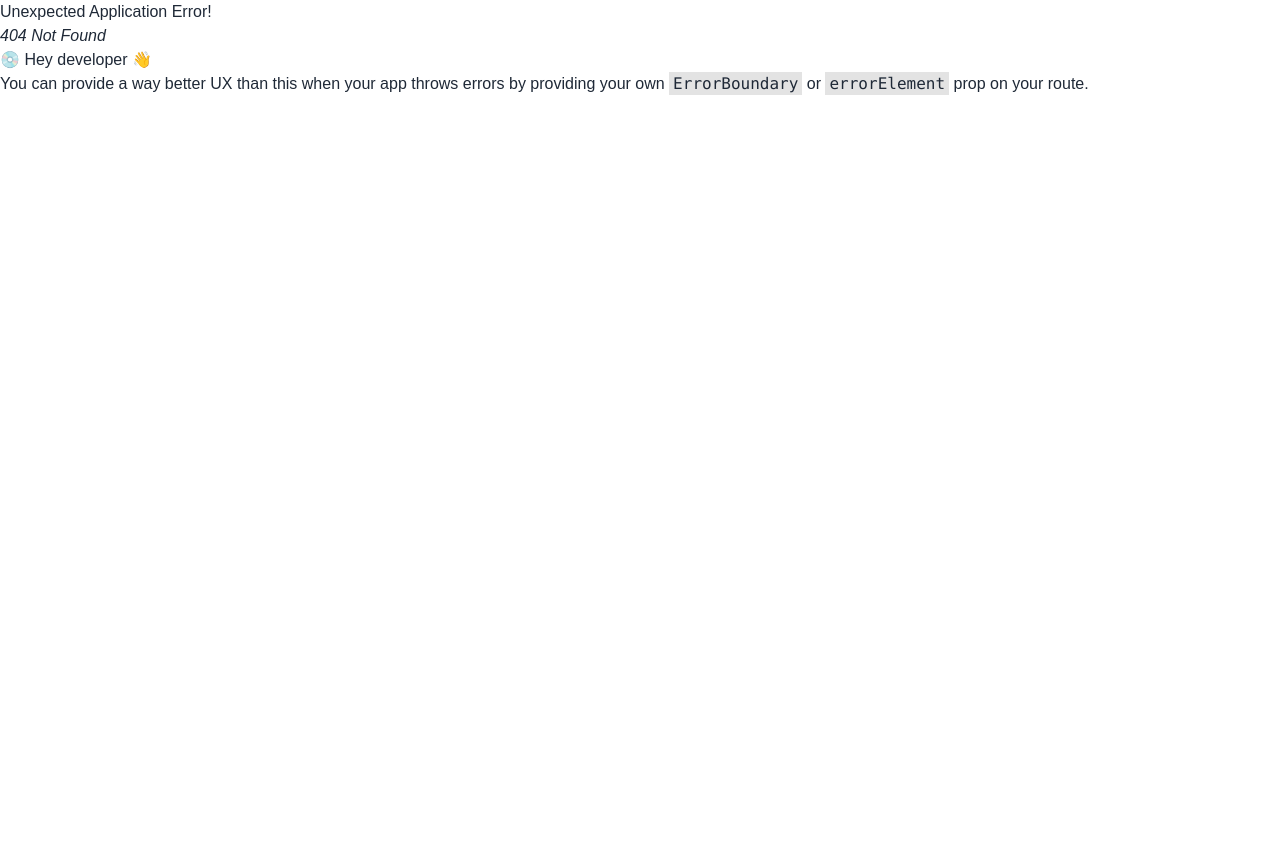
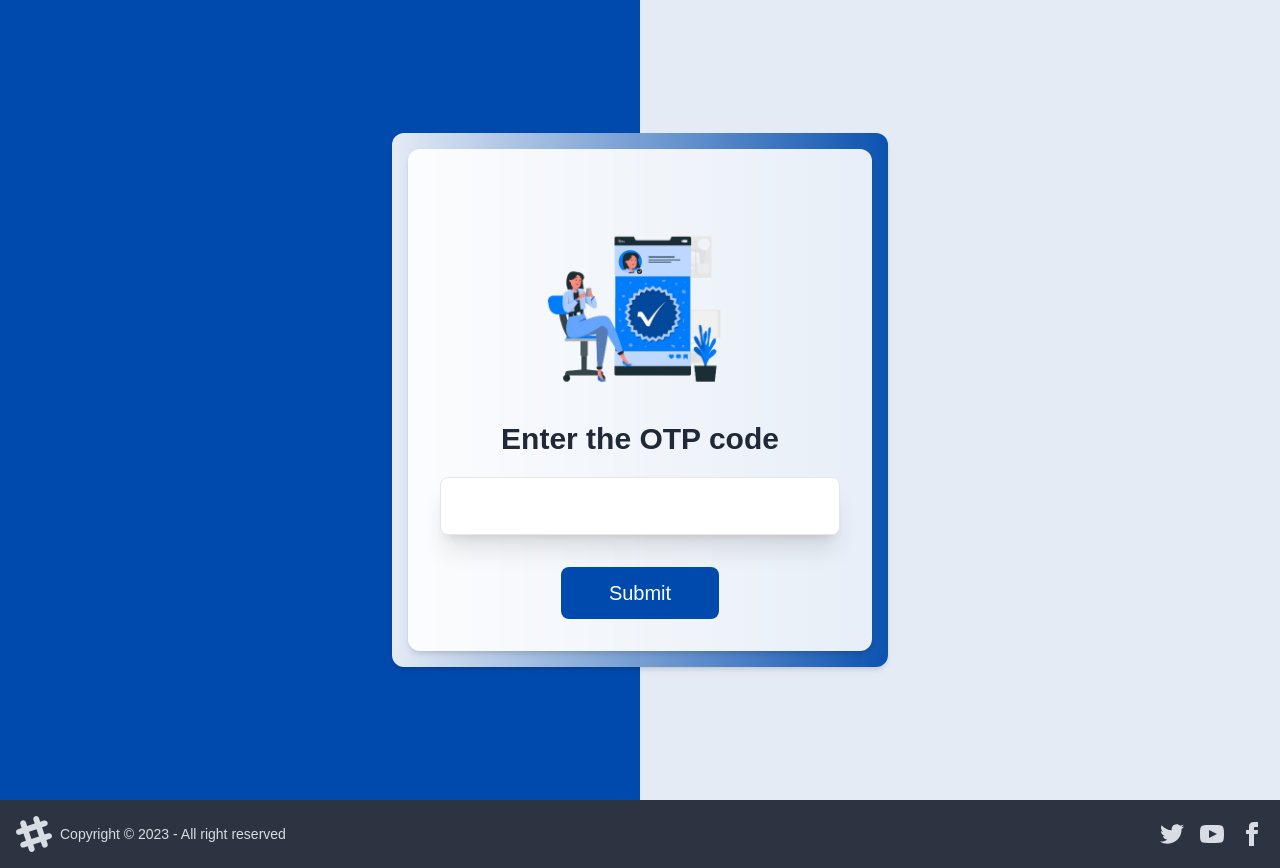
Before and after one commit to assraf-nur-p2m/Self-Assessment-Portal, a React (Vite) app: page /otp in a window 1280 px wide. Before the commit this address had no page. Before the commit the page ends 800 px from the top, so only its background shows below. Built offline with nearby package versions, Linux system fonts and the light colour scheme.

Commit message:
added otp page

```diff
--- /dev/null
+++ b/src/Components/Registration/OtpVerify.jsx
@@ -0,0 +1,32 @@
+import React from "react";
+import otpImage from "../../assets/Images/otpImage.png";
+
+export default function OtpVerify() {
+  return (
+    <div className="login-page min-h-screen p-4 md:p-16 flex justify-center items-center">
+      <div className="p-4 rounded-xl bg-white bg-opacity-40 accent-color shadow-md">
+        <div className="login-box md:flex md:justify-center shadow-md md:items-center bg-white rounded-xl p-8 bg-opacity-90 w-full md:w-full">
+          <div>
+            <div className="flex justify-center items-center">
+              <img className="w-60" src={otpImage} alt="" />
+            </div>
+            <div className="text-center">
+              <h2 className="text-center text-3xl font-semibold">
+                Enter the OTP code
+              </h2>
+              <input
+                type="number"
+                className="mt-5 w-full p-4 shadow-xl border rounded-lg"
+              />
+
+              <input
+                type="submit"
+                className="mt-8 bg-[#004AAD] text-white px-12 py-3 rounded-lg text-xl"
+              />
+            </div>
+          </div>
+        </div>
+      </div>
+    </div>
+  );
+}
--- a/src/Routes/Routes.jsx
+++ b/src/Routes/Routes.jsx
@@ -3,6 +3,7 @@ import Home from "../Components/Home/Home";
 import Main from "../Layout/Main";
 import Login from "../Components/Registration/Login";
 import Registration from "../Components/Registration/Registration";
+import OtpVerify from "../Components/Registration/OtpVerify";
 
 export const router = createBrowserRouter([
   {
@@ -21,6 +22,10 @@ export const router = createBrowserRouter([
         path: "signup",
         element: <Registration />,
       },
+      {
+        path: "otp",
+        element: <OtpVerify />,
+      },
     ],
   },
 ]);
```
Also changed, not shown: src/assets/Images/otpImage.png (added).
